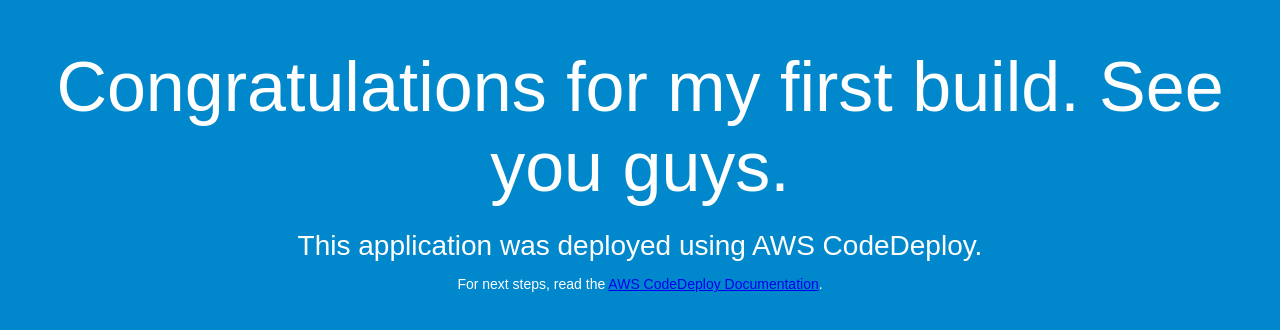
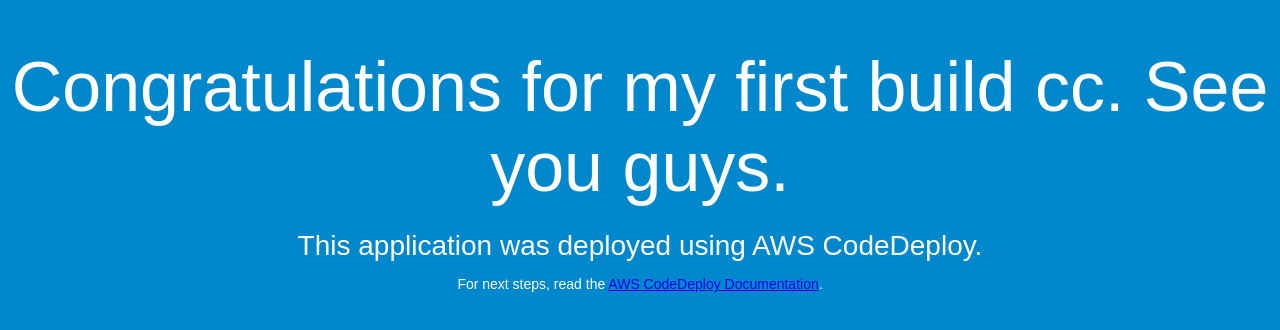
Before and after one commit to stevngong/tofang, a plain HTML site: page index.html in a window 1280 px wide. Drawn offline with Linux system fonts and the light colour scheme.

Commit message:
Update index.html

```diff
--- a/index.html
+++ b/index.html
@@ -26,7 +26,7 @@
 </head>
 <body>
   <div align="center">
-    <h1>Congratulations for my first build. See you guys.</h1>
+    <h1>Congratulations for my first build cc. See you guys.</h1>
     <h2>This application was deployed using AWS CodeDeploy.</h2>
     <p>For next steps, read the <a href="http://aws.amazon.com/documentation/codedeploy">AWS CodeDeploy Documentation</a>.</p>
   </div>
```
